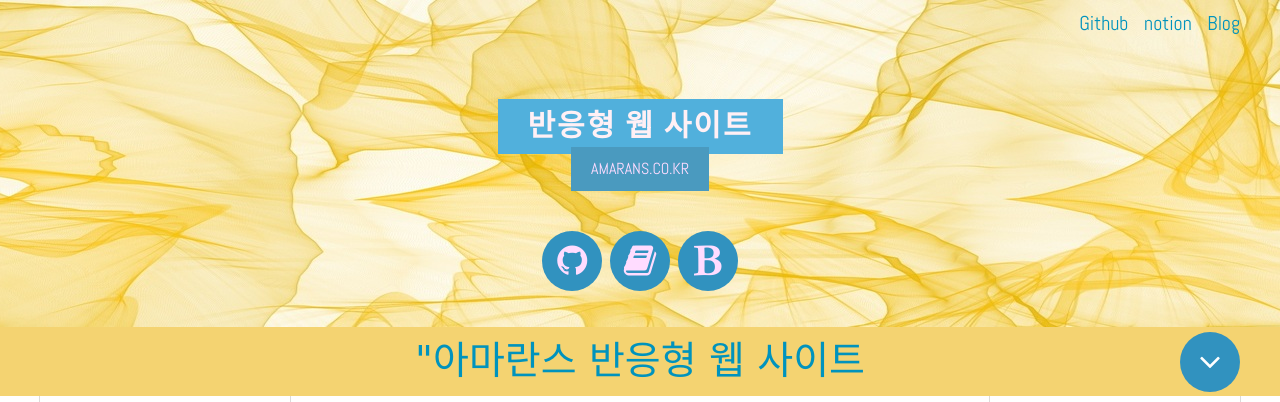
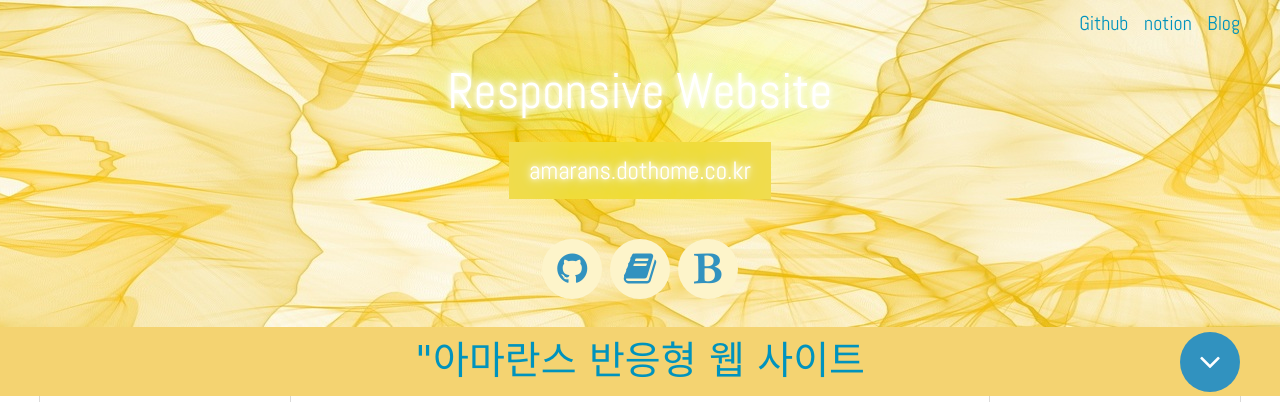
Before and after one commit to wlrhkdgus1/portfolio, a plain HTML site: page (신)반응형사이트/index.html in a window 1280 px wide. Shown: the top 402 px of the page. Drawn offline with Linux system fonts and the light colour scheme; a web font is replaced by a local one.

Commit message:
project update-

```diff
--- a/(신)반응형사이트/css/style.css
+++ b/(신)반응형사이트/css/style.css
@@ -24,26 +24,21 @@ body{background: url(../img/bgc0.jpg) repeat-x center top;}
      transition: color 0.5s ease; font-family: 'Abel', sans-serif;} /*transition: color 0.3 ease 마우스 오버했을때 0.3초정도 걸리면서 색이바뀜.*/
 .header .header_menu a:hover {color: #ccc;}
 
-.header .header_tit {text-align: center; text-transform: uppercase; margin-top: 55px; font-family: 'Abel', sans-serif;}
+.header .header_tit {text-align: center;  margin-top: 10px; font-family: 'Abel', sans-serif;}
 
-.header .header_tit h1 {
-    font-size: 30px; color: #FFF0F5;
-    background: #51b0dc;
-    display: inline-block;
-    padding: 5px 30px 5px 30px;
-    letter-spacing: 2px; /*문자사이 간격*/
-    font-weight: 900;
-    transition: box-shadow 0.3s ease-in-out;
+ .header .header_tit h1 {
+     font-size: 50px;
+      color: white;
+    text-shadow: 0 0 5px #fff, 0 0 10px #fff, 0 0 20px #fff, 0 0 40px rgb(187, 255, 0), 0 0 80px rgb(200, 255, 0), 0 0 90px rgb(217, 255, 0), 0 0 100px rgb(255, 208, 0), 0 0 150px rgb(217, 255, 0);
 }
 
-.header .header_tit h1:hover{
-    box-shadow:
-        inset -9em 0 0 0 #257fac,
-        inset 9em 0 0 0 #257fac;
-}
+
 .header .header_tit a {
-    font-size: 16px; color: #FFDCFF;
-    background: #4a9abf;
+    font-size: 25px;
+    color: white;
+    text-shadow: 0 0 5px #fff, 0 0 10px #fff, 0 0 20px #fff, 0 0 40px rgb(187, 255, 0), 0 0 80px rgb(200, 255, 0), 0 0 90px rgb(217, 255, 0), 0 0 100px rgb(255, 208, 0), 0 0 150px rgb(217, 255, 0);
+
+    background: #f0dc55;
     display: inline-block;
     padding: 10px 20px 10px 20px;
     margin-top: -7px;
@@ -51,17 +46,17 @@ body{background: url(../img/bgc0.jpg) repeat-x center top;}
 }
 .header .header_tit a:hover {
     box-shadow:
-        0 0 0 5px rgba(75, 154, 191, 0.9) inset,
-        0 0 0 100px rgba(0,0,0,0.1) inset;
+        0 0 0 5px rgba(138, 153, 73, 0.9) inset,
+        0 0 0 100px rgba(193, 207, 193, 0.945) inset;
 }
 
 .header .header_icon {text-align: center; margin-top: 40px; padding-bottom: 45px;}
 .header .header_icon li {display: inline; margin: 0px 2px;}
 .header .header_icon li a {
     position: relative;
-    background-color: #3192bf;
+    background-color: #fdf4ca;
     border-radius: 50%;
-    width: 60px; height: 60px; color: #FFDCFF;
+    width: 60px; height: 60px; color: #3192bf;
     display: inline-block;
     font-size: 35px;
     line-height: 60px;
@@ -71,9 +66,9 @@ body{background: url(../img/bgc0.jpg) repeat-x center top;}
     position: absolute;
     left: 50%; top: -40px;
     transform: translate(-50%);
-    font-size: 12px;
+    font-size: 17px;
     line-height: 1.6;
-    background: #3192bf;
+    background: #c3c485;
     padding: 3px 9px;
     border-radius: 6px 0;
     opacity: 0;
@@ -84,7 +79,7 @@ body{background: url(../img/bgc0.jpg) repeat-x center top;}
     position: absolute;
     left: 50%; bottom: -5px;
     margin-left: -5px;
-    border-top: 5px solid #3192bf;
+    border-top: 5px solid #fdfdfd;
     border-left: 5px solid transparent;
     border-right: 5px solid transparent;
 }
--- a/(신)반응형사이트/index.html
+++ b/(신)반응형사이트/index.html
@@ -47,15 +47,15 @@
               </div>
               <!-- //header_menu -->
               <div class="header_tit">
-                  <h1>반응형 웹 사이트</h1><br>
-                  <a href="http://amarans.co.kr">amarans.co.kr</a>
+                  <h1>Responsive Website</h1><br>
+                  <a href="http://amarans.dothome.co.kr/webs/index.html">amarans.dothome.co.kr</a>
               </div>
               <!-- //header_tit -->
               <div class="header_icon">
                   <ul>
                     <li><a href="https://github.com/wlrhkdgus1" target="_blank"><i class="fa fa-github" aria-hidden="true"></i><span>Github</span></a></li>
                     <li><a href="https://www.notion.so/2ea3c2087b384ce5ab99a8fc1300d322" target="_blank"><i class="fa fa-book" aria-hidden="true"></i><span>Notion</span></a></li>
-                    <li><a href="https://amarans.tistory.com/category" target="_blank"><i class="fa fa-bold" aria-hidden="true"></i><span>T-story</span></a></li>
+                    <li><a href="https://amarans.tistory.com/category" target="_blank"><i class="fa fa-bold" aria-hidden="true"></i><span>Blog</span></a></li>
 
                   </ul>
               </div>
@@ -226,14 +226,14 @@
                             <div>
                                 <figure>
                                 <img src="img/웹표준.png" alt="이미지2">
-                                <a href="/amarans1/html/web/index.html"  target='_blank'><figcaption><em>Portfolio - 2</em>
+                                <a href="/amarans1/html/web/index.html"  target='_blank'><figcaption><em>Portfolio - 1</em>
                                     <span>표준형 웹 site 만들기</span></figcaption></a>
                                 </figure>
                             </div>
                             <div>
                                 <figure>
                                 <img src="img/모멘텀.png" alt="이미지1">
-                                <a href="/amarans1/html/web/momentum/index.html"  target='_blank'><figcaption><em>Portfolio - 1</em>
+                                <a href="/amarans1/html/web/momentum/index.html"  target='_blank'><figcaption><em>Portfolio - 2</em>
                                      <span>구글모멘텀 만들기</span></figcaption></a>
                                 </figure>
                            </div>
```
